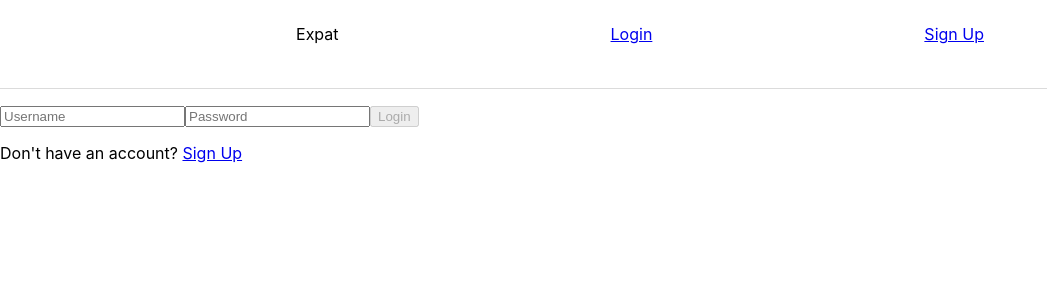
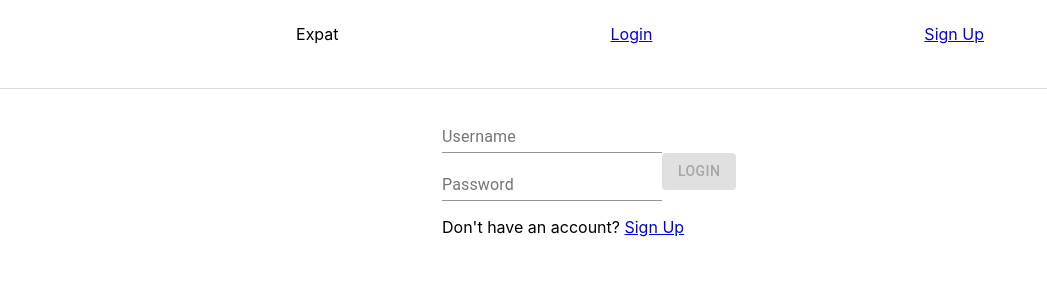
Before and after one commit to Build-Week-PTCT-Expat-Journal-3/front-end, a React (Create React App) app: page /login in a window 1280 px wide. Shown: the top 300 px of the page, without its empty margins (0-1047 px from the left). Built offline with nearby package versions, Linux system fonts and the light colour scheme.

Commit message:
adding styling and material ui structures

```diff
--- a/src/components/Login.js
+++ b/src/components/Login.js
@@ -3,6 +3,7 @@ import * as yup from 'yup';
 import {axiosWithAuth} from '../utils/axiosWithAuth';
 import { Link, useHistory } from 'react-router-dom';
 import {GlobalContext} from "../contexts/GlobalState";
+import { Button, Container, TextField } from '@material-ui/core';
 
 const formSchema = yup.object().shape({
     username: yup.string().required('Enter your username'),
@@ -75,34 +76,94 @@ export const Login = () => {
     return (
 
         <div>
+            <Container maxWidth='xs'>
                 <form onSubmit={formSubmit}>
-                <label htmlFor='username'>
-                    <input
+                        <TextField
                             type='text'
                             name='username'
-                        id='username'
-                        placeholder = 'Username'
+                            label= 'Username'
                             value={formState.username}
                             onChange={inputChange}
+                            error={errorState.username.length > 0 ? true : null}
+                            helperText={errorState.username.length > 0 ? (errorState.username) : null}
                         />
-                    {errorState.username.length > 0 ? (<p>{errorState.username}</p>) : null}
-                </label>
-                <label htmlFor='password'>
-                    <input
+                        <TextField
                             type='password'
                             name='password'
                             id='password'
-                        placeholder= 'Password'
+                            label= 'Password'
                             value={formState.password}
                             onChange={inputChange}
+                            error={errorState.password.length > 0 ? true : null}
+                            helperText={errorState.password.length > 0 ? (errorState.password) : null}
                         />
-                    {errorState.password.length > 0 ? (<p>{errorState.password}</p>) : null}
-                </label>
-                <button disabled={buttonDisable}>Login</button>
+                    <Button type='submit' variant='contained' disabled={buttonDisable}>Login</Button>
                 </form>
-            <div>
+            </Container>
+            <Container maxWidth='xs'>
                 <p>Don't have an account? <Link to="./register">Sign Up</Link></p>
-            </div>
+            </Container>
         </div>
     )
 }
+
+
+// FOR REFERENCE
+//
+// const styles = {
+
+//     h1: {
+//         margin: '0',
+//         justifyContent: 'center',
+//         textAlign: 'center',
+//         padding: '0 10%',
+//         fontSize: '4rem',
+//         fontFamily: 'Brush Script MT, Brush Script Std, cursive'
+
+//     },
+
+//     h2: {
+//         justifyContent: 'center',
+//         padding: '0 10%',
+//         textAlign: 'center',
+//         fontSize: '1.25rem',
+//         color: 'darkgrey',
+//     },
+
+//     registerContainer: {
+//         display: 'flex',
+//         flexDirection: 'column',
+//         maxWidth: '350px',
+//         padding: '2%',
+//         border: '1px solid lightgrey',
+//         backgroundColor: 'mintcream'
+
+//     },
+
+//     registerForm: {
+//         display: 'flex',
+//         flexDirection: 'column',
+//         justifyContent: 'center',
+//         padding: '0 10%'
+//     },
+
+//     registerFooter: {
+//         display: 'flex',
+//         justifyContent: 'center',
+//         marginTop: '1%',
+//         padding: '.5%',
+//         maxWidth: '350px',
+//         border: '1px solid lightgrey',
+//         backgroundColor: 'mintcream',
+
+//     },
+
+//     link: {
+//         textDecoration: 'none'
+//     },
+
+//     button: {
+//         width: '100%',
+
+//     }
+// }
```
Lines whose indentation alone changed are shown as unchanged.
